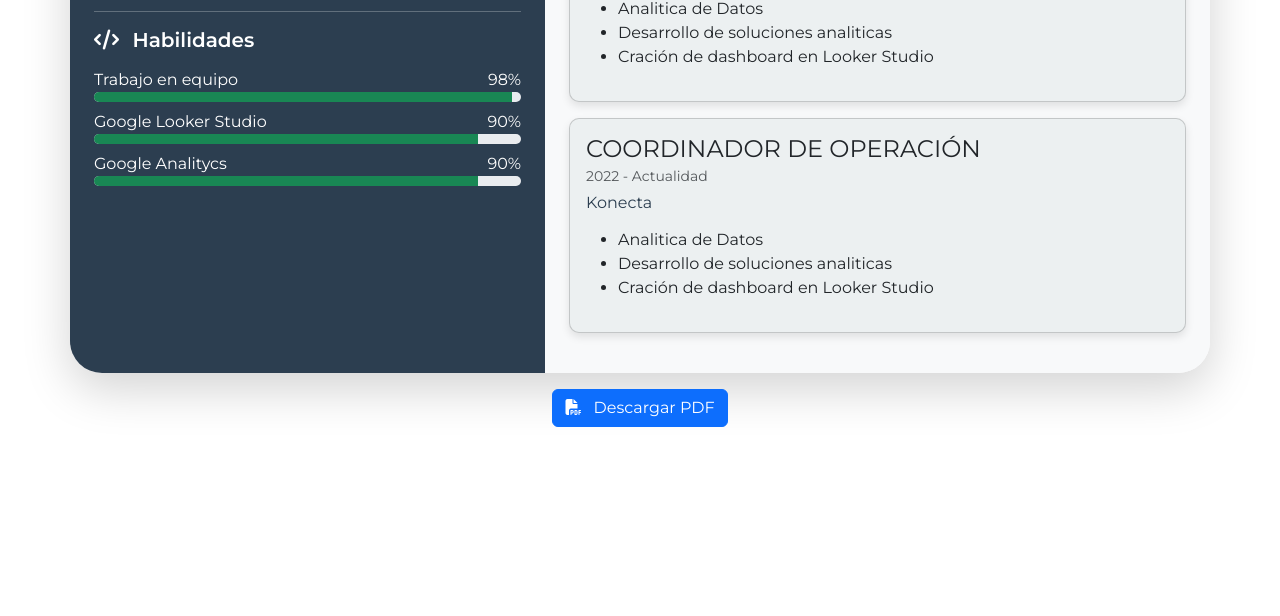
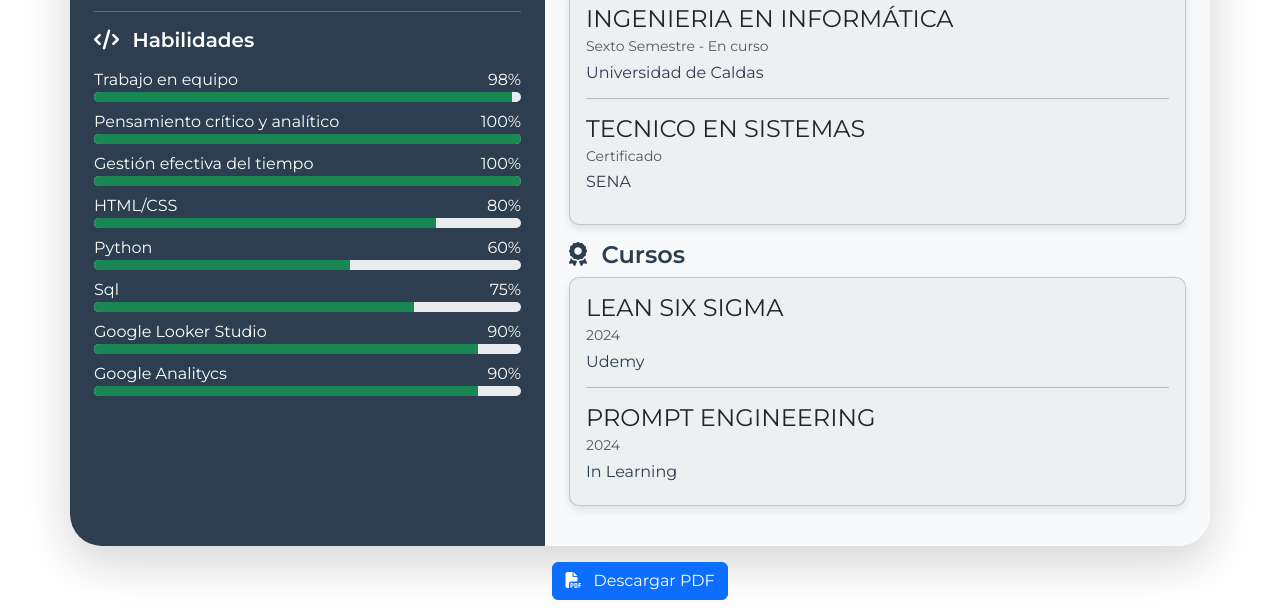
Before and after one commit to esjim01/esjim01.github.oi, a plain HTML site: page index.html in a window 1280 px wide. Shown: the part 672-1288 px from the top of the page. Before the commit the page ends 1115 px from the top, so only its background shows below. Drawn offline with nearby package versions, Linux system fonts and the light colour scheme.

Commit message:
Actualizacion de informacion

```diff
--- a/index.html
+++ b/index.html
@@ -59,8 +59,8 @@
                 </a>
               </li>
               <li class="mb-2 print">
-                    <i class="fas fa-envelope me-2"></i>
-                    eduar.jimenez45164@ucaldas.edu.co
+                <i class="fas fa-envelope me-2"></i>
+                eduar.jimenez45164@ucaldas.edu.co
               </li>
               <li class="mb-2">
                 <i class="fas fa-map-marker-alt me-2"></i>
@@ -68,16 +68,16 @@
               </li>
               <li class="mb-2">
                 <i class="fab fa-linkedin me-2"></i>
-                linkedin.com/julianbuitrago
+                linkedin.com/eduar-stiven-jimenez-arias
               </li>
               <li class="mb-2 print">
                 <a
-                  href="https://github.com/juliandavidbuitrago"
+                  href="https://github.com/esjim01"
                   target="_blank"
                   class="text-white"
                 >
                   <i class="fab fa-github me-2"></i>
-                  github.com/JulianDavidBuitrago
+                  github.com/esjim01
                 </a>
               </li>
             </ul>
@@ -102,6 +102,86 @@
                   role="progressbar"
                   style="width: 98%"
                   aria-valuenow="98"
+                  aria-valuemin="0"
+                  aria-valuemax="100"
+                ></div>
+              </div>
+            </div>
+            <div class="skill mb-2">
+              <div class="d-flex justify-content-between">
+                <span>Pensamiento crítico y analítico</span>
+                <span>100%</span>
+              </div>
+              <div class="progress" style="height: 10px">
+                <div
+                  class="progress-bar bg-success"
+                  role="progressbar"
+                  style="width: 100%"
+                  aria-valuenow="100"
+                  aria-valuemin="0"
+                  aria-valuemax="100"
+                ></div>
+              </div>
+            </div>
+            <div class="skill mb-2">
+              <div class="d-flex justify-content-between">
+                <span>Gestión efectiva del tiempo</span>
+                <span>100%</span>
+              </div>
+              <div class="progress" style="height: 10px">
+                <div
+                  class="progress-bar bg-success"
+                  role="progressbar"
+                  style="width: 100%"
+                  aria-valuenow="100"
+                  aria-valuemin="0"
+                  aria-valuemax="100"
+                ></div>
+              </div>
+            </div>
+            <div class="skill mb-2">
+              <div class="d-flex justify-content-between">
+                <span>HTML/CSS</span>
+                <span>80%</span>
+              </div>
+              <div class="progress" style="height: 10px">
+                <div
+                  class="progress-bar bg-success"
+                  role="progressbar"
+                  style="width: 80%"
+                  aria-valuenow="80"
+                  aria-valuemin="0"
+                  aria-valuemax="100"
+                ></div>
+              </div>
+            </div>
+            <div class="skill mb-2">
+              <div class="d-flex justify-content-between">
+                <span>Python</span>
+                <span>60%</span>
+              </div>
+              <div class="progress" style="height: 10px">
+                <div
+                  class="progress-bar bg-success"
+                  role="progressbar"
+                  style="width: 60%"
+                  aria-valuenow="80"
+                  aria-valuemin="0"
+                  aria-valuemax="100"
+                ></div>
+              </div>
+            </div>
+            <div class="skill mb-2">
+              <div class="d-flex justify-content-between">
+                <span>Sql</span>
+                <span>75%</span>
+              </div>
+              <div class="progress" style="height: 10px">
+                <div
+                  class="progress-bar bg-success"
+                  role="progressbar"
+                  style="width: 75%"
+                  aria-valuenow="75"
                   aria-valuemin="0"
                   aria-valuemax="100"
                 ></div>
@@ -156,25 +236,28 @@
                 <h4 class="card-subtitle mb-2 text-muted small">
                   2022 - Actualidad
                 </h4>
-                <h6 class="text-primary">Consultor Analytics</h6>
+                <h6 class="text-primary">Konecta</h6>
                 <ul class="mt-3">
                   <li>Analitica de Datos</li>
-                  <li>Desarrollo de soluciones analiticas</li>
-                  <li>Cración de dashboard en Looker Studio</li>
+                  <li>Desarrollo de soluciones analíticas IA gen</li>
+                  <li>Estructuración de dashboard en Looker Studio</li>
+                  <li>Análisis Root case</li>
                 </ul>
               </div>
             </div>
             <div class="card mb-3">
               <div class="card-body">
-                <h4 class="car-title">COORDINADOR DE OPERACIÓN</h4>
-                <h4 class="card-subtitle mb-2 text-muted small">
-                  2022 - Actualidad
+                <h4 class="car-title">
+                  COORDINADOR DE OPERACIÓN CONTACT CENTER
                 </h4>
+                <h4 class="card-subtitle mb-2 text-muted small">2017 - 2022</h4>
                 <h6 class="text-primary">Konecta</h6>
                 <ul class="mt-3">
-                  <li>Analitica de Datos</li>
-                  <li>Desarrollo de soluciones analiticas</li>
-                  <li>Cración de dashboard en Looker Studio</li>
+                  <li>Liderazgo de equipos</li>
+                  <li>
+                    Gestión y seguimiento de equipos de trabajo, garantizando el logro de objetivos y metas definidas.
+                  </li>
+                  <li>Supervisión operativa integral, asegurando el cumplimiento de metas globales con altos estándares de calidad.</li>
                 </ul>
               </div>
             </div>
@@ -188,30 +271,32 @@
             </h4>
             <div class="card mb-3">
               <div class="card-body">
-                <h4 class="car-title">INGENIERIA EN INFORMATICA</h4>
+                <h4 class="car-title">INGENIERIA EN INFORMÁTICA</h4>
                 <h4 class="card-subtitle mb-2 text-muted small">
-                  Sexto Semestre
+                  Sexto Semestre - En curso
                 </h4>
-                <h6 class="text-primary">Universidad de Caldas</h6>
-                <ul class="mt-3">
-                  <li>Analitica de Datos</li>
-                  <li>Desarrollo de soluciones analiticas</li>
-                  <li>Cración de dashboard en Looker Studio</li>
-                </ul>
+                <h6 class="text-primary mb-3">Universidad de Caldas</h6>
+                <hr>
+                <h4 class="car-title">TECNICO EN SISTEMAS</h4>
+                <h4 class="card-subtitle mb-2 text-muted small">
+                  Certificado
+                </h4>
+                <h6 class="text-primary mb-3">SENA</h6>
               </div>
             </div>
+            <h4 class="fw-bold text-primary">
+              <i class="fas fa-award me-2"></i>
+              Cursos
+            </h4>
             <div class="card mb-3">
               <div class="card-body">
-                <h4 class="car-title">COORDINADOR DE OPERACIÓN</h4>
-                <h4 class="card-subtitle mb-2 text-muted small">
-                  2022 - Actualidad
-                </h4>
-                <h6 class="text-primary">Konecta</h6>
-                <ul class="mt-3">
-                  <li>Analitica de Datos</li>
-                  <li>Desarrollo de soluciones analiticas</li>
-                  <li>Cración de dashboard en Looker Studio</li>
-                </ul>
+                <h4 class="car-title">LEAN SIX SIGMA</h4>
+                <h4 class="card-subtitle mb-2 text-muted small">2024</h4>
+                <h6 class="text-primary mb-3">Udemy</h6>
+                <hr>
+                <h4 class="car-title">PROMPT ENGINEERING</h4>
+                <h4 class="card-subtitle mb-2 text-muted small">2024</h4>
+                <h6 class="text-primary">In Learning</h6>
               </div>
             </div>
           </section>
```
